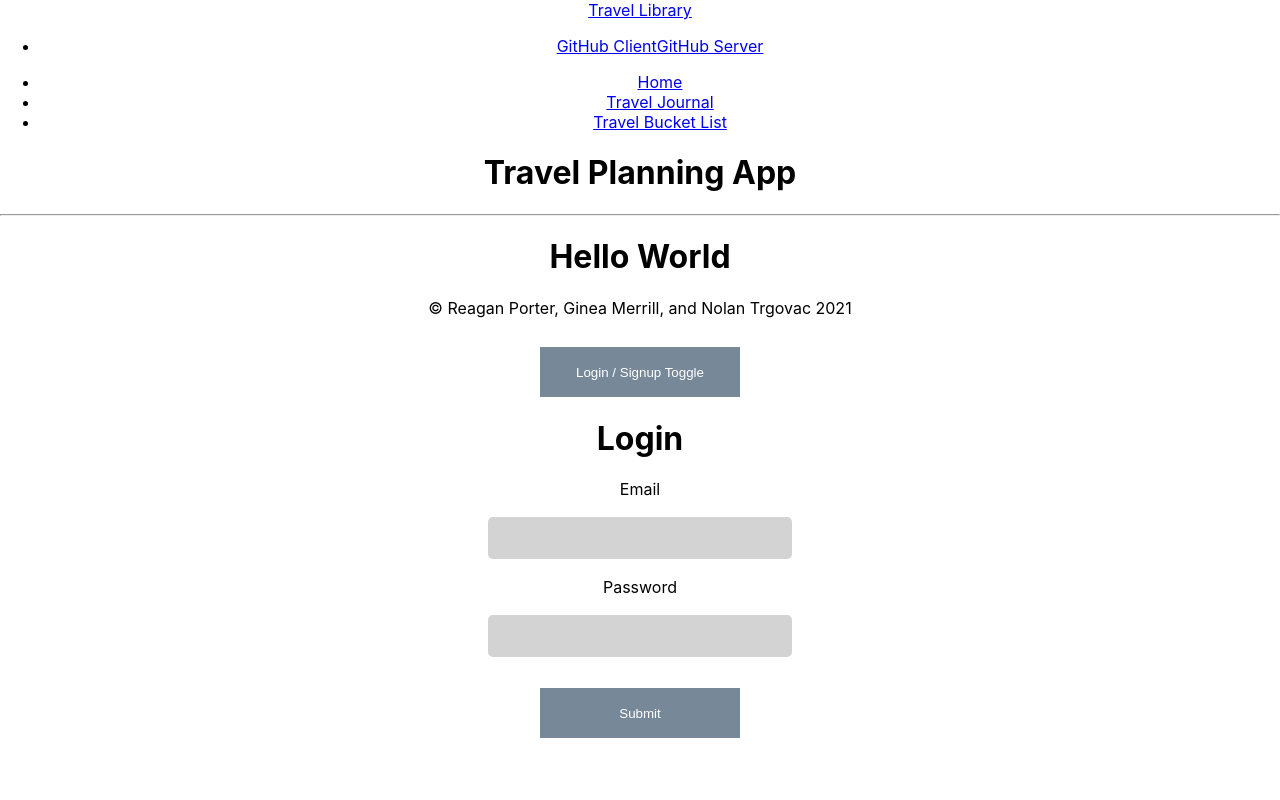
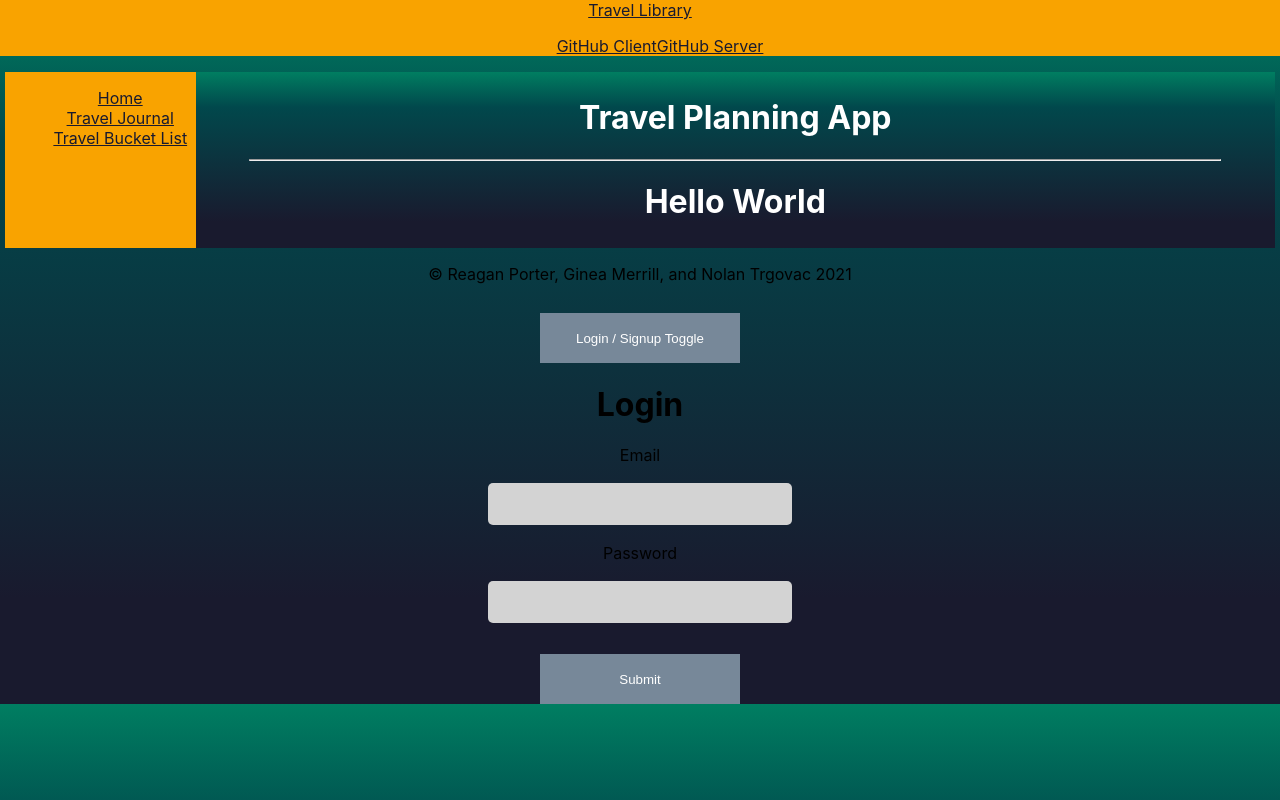
Before and after one commit to reagankporter/Travel-Client, a React (Create React App) app in the folder travel-client/: page / in a window 1280 px wide. Built offline with nearby package versions, Linux system fonts and the light colour scheme.

Commit message:
added basic styling in app css

```diff
--- a/travel-client/src/App.css
+++ b/travel-client/src/App.css
@@ -1,3 +1,82 @@
+/*
+Orange: Generated by Default Info  	- #F9A300
+Yellow: Buttons or interacted info     	- #F6C401
+Green: Background			- #007E61 ; #01484C ; #191A2E
+Text: #191A2E
+*/
+
+/* BODY */
 .App {
   text-align: center;
 }
+
+body {
+  background: linear-gradient(#007E61 0%, #01484C 20%, #191A2E 85%);
+}
+
+
+/* HEADER */
+.header {
+  margin-top: 0;
+  background-color: #F9A300;
+  color: #191A2E;
+}
+
+.header a {
+  color: #191A2E;
+}
+
+.header  p {
+  margin-top: 0.8em!important;
+}
+
+
+/* FOOTER */
+.footer {
+  margin-top: 0;
+  background-color: #F9A300;
+  color: #191A2E;
+}
+
+
+/* MAIN */
+.main {
+  background: linear-gradient(#007E61 0%, #01484C 20%, #191A2E 85%);
+  color: white;
+  height: 100%;
+  min-height: 100%;
+}
+
+.mainDiv {
+  margin: auto;
+  width: 90%;
+  padding: 5px;
+}
+
+.sidebar {
+  display: flex;
+  background-color: #F9A300;
+  margin: 5px;
+}
+
+ul {
+  list-style-type: none;
+}
+
+/* SIDEBAR */
+.sidebar-list-styling{
+  padding: auto;
+  width: 15%;
+  background-color: #F9A300;
+  color: #191A2E;
+}
+
+.sidebar-list a{
+  color: #191A2E;
+  padding: 0;
+}
+
+.sidebar-route{
+  flex: 1;
+  padding: '00px';
+}
```
